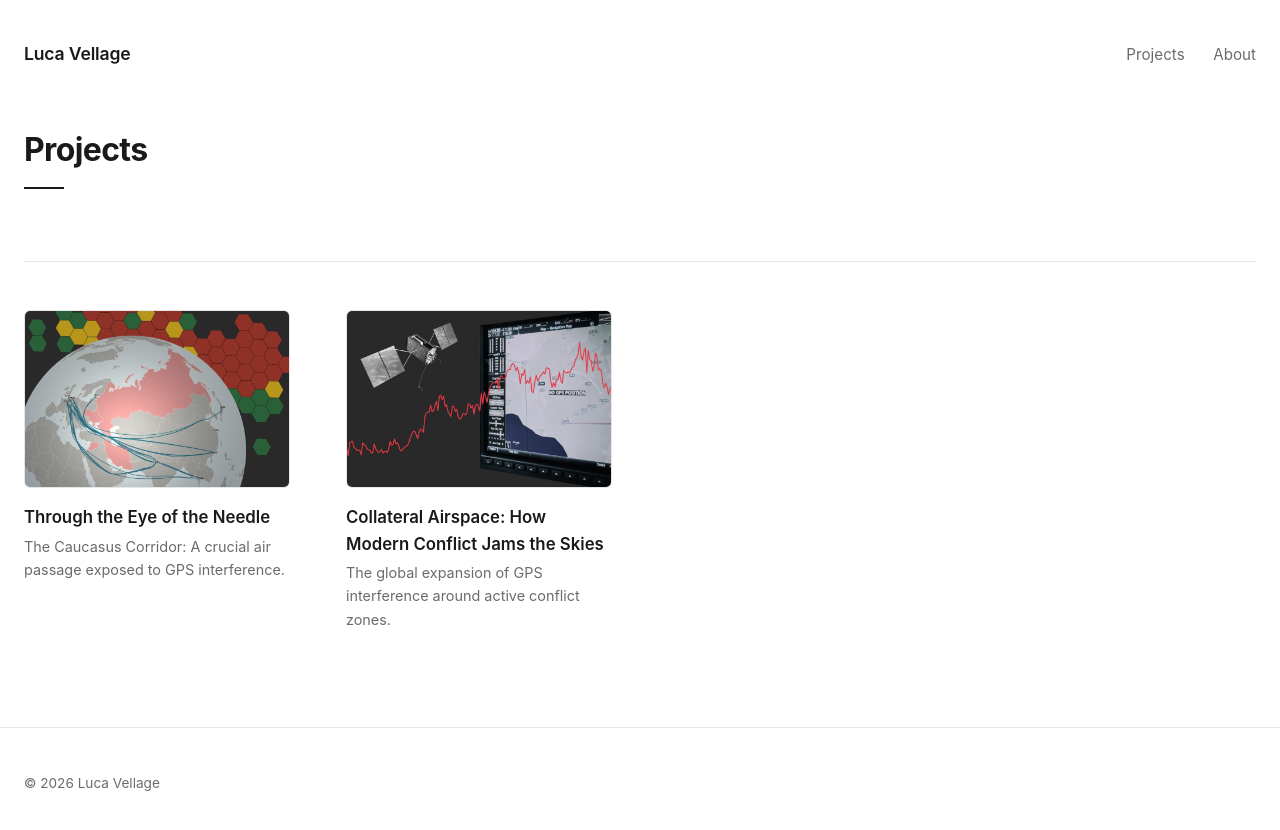
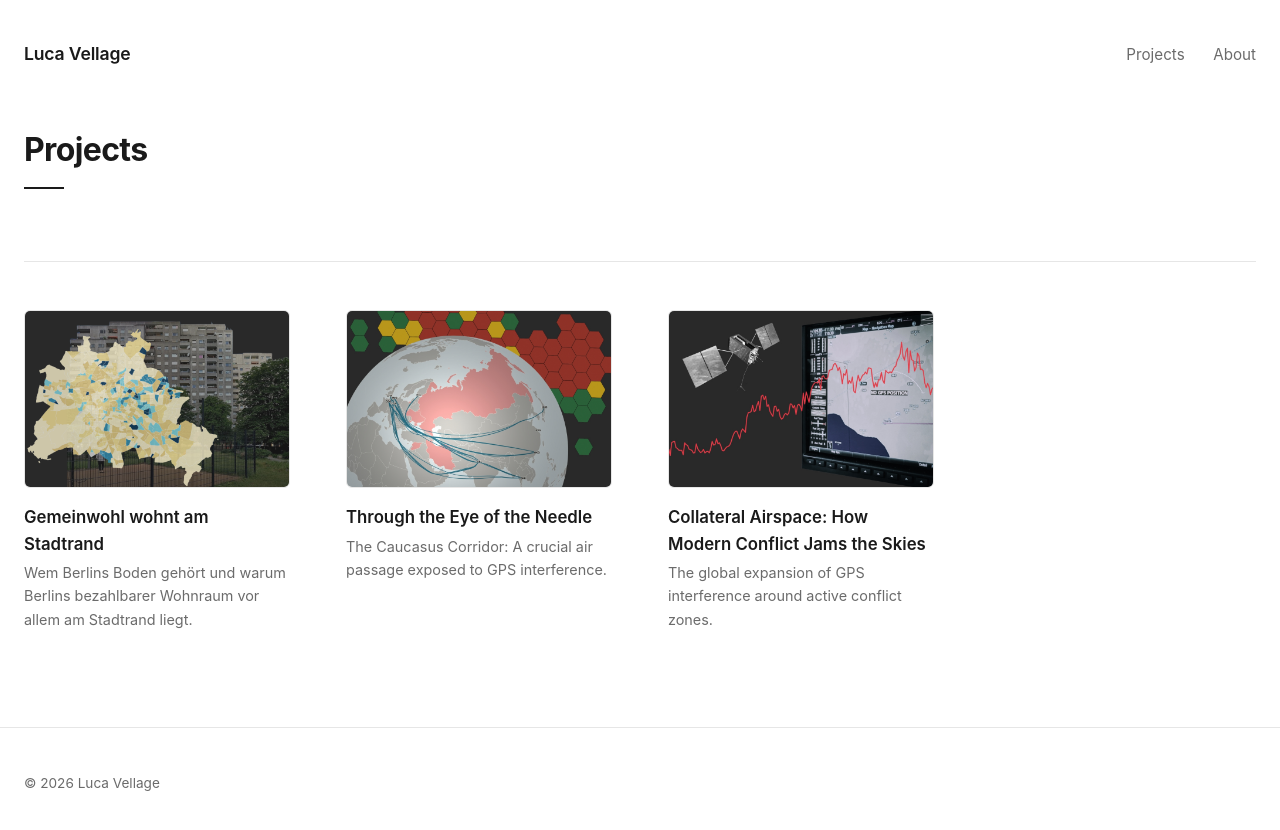
Before and after one commit to LucaVellage/lucavellage.github.io, a Jekyll site: the page built from index.html, in a window 1280 px wide. Shown: the top 830 px of the page. Built offline with Jekyll 4.4.1, drawn with Linux system fonts in a browser that asks for light colours.

Commit message:
thumbnail upload

```diff
--- /dev/null
+++ b/_projects/berlin-gwb-analyse.md
@@ -0,0 +1,9 @@
+---
+title: "Gemeinwohl wohnt am Stadtrand"
+date: 2026-10-05
+summary: "Wem Berlins Boden gehört und warum Berlins bezahlbarer Wohnraum vor allem am Stadtrand liegt."
+thumbnail: /assets/img/projects/berlin-gwb-analyse.webp
+link: /berlin-gwb-analyse/
+layout: project
+direct_link: true
+---
--- a/berlin-gwb-analyse/index.html
+++ b/berlin-gwb-analyse/index.html
@@ -434,7 +434,7 @@
   <header class="container">
     <section class="intro">
       <span class="eyebrow">Berlin · Wohnungspolitik · Data</span>
-      <h1>Gemeinwohl wohnt am Stadtrand </h1>
+      <h1>Gemeinwohl wohnt am Stadtrand</h1>
       <p class="lede">Der Berliner Senat will gemeinwohlorientiertes Wohnen in der ganzen Stadt. Doch der Bestand ballt sich in den Außenbezirken: In jedem dritten dicht bewohnten Viertel Berlins gehört Genossenschaften und der Stadt nicht einmal ein Zehntel des Bodens. Warum die Geschichte der Stadt bis heute bestimmt, wo bezahlbar gewohnt wird. </p>
       <p class="byline">Luca Vellage · 5. Oktober 2026</p>
     </section>
```
Also changed, not shown: assets/img/projects/berlin-gwb-analyse.webp (added).
